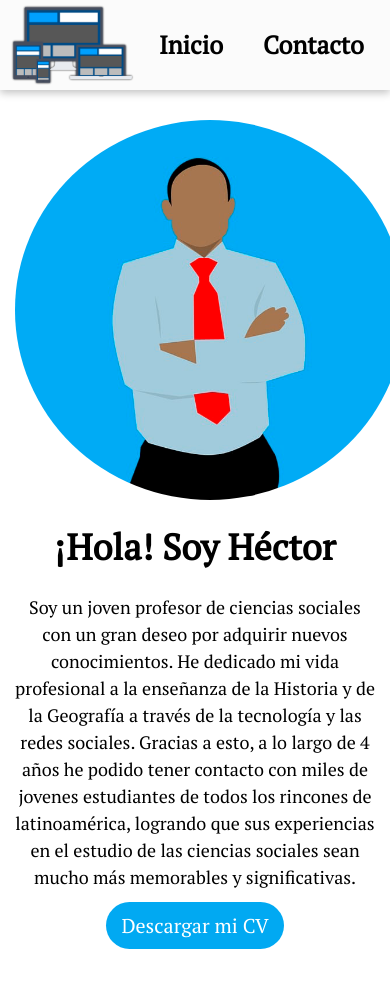
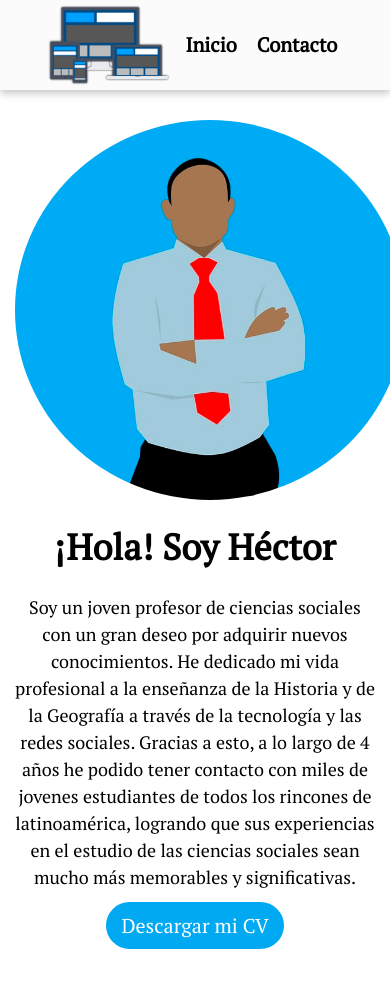
Before and after one commit to HectorCast95/mi-proyecto, a plain HTML site: page index.html in a window 390 px wide. Shown: the top 988 px of the page. Drawn offline with Linux system fonts and the light colour scheme.

Commit message:
mi primer commit

```diff
--- a/css/styles.css
+++ b/css/styles.css
@@ -164,9 +164,17 @@ footer {
   }
 }
 
-@media screen and (max-width: 420px) {
+@media screen and (max-width: 430px) {
+  /* HEADER */
 
-  /*Main*/
+  nav ul {
+    font-size: 20px;
+  }
+  nav ul li {
+    padding: 20px 10px;
+  }
+
+  /*MAIN*/
 
   .foto {
     height: 45vh;
```
